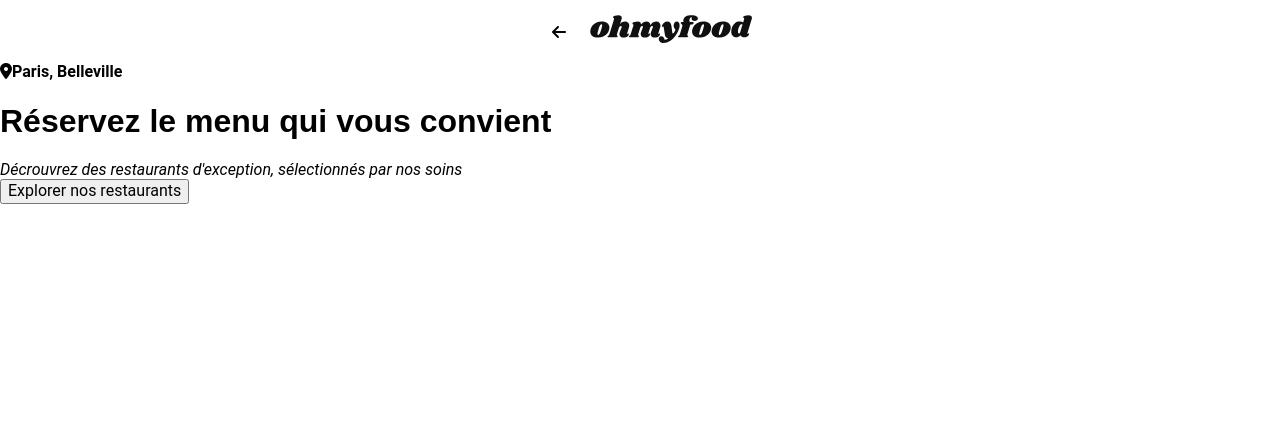
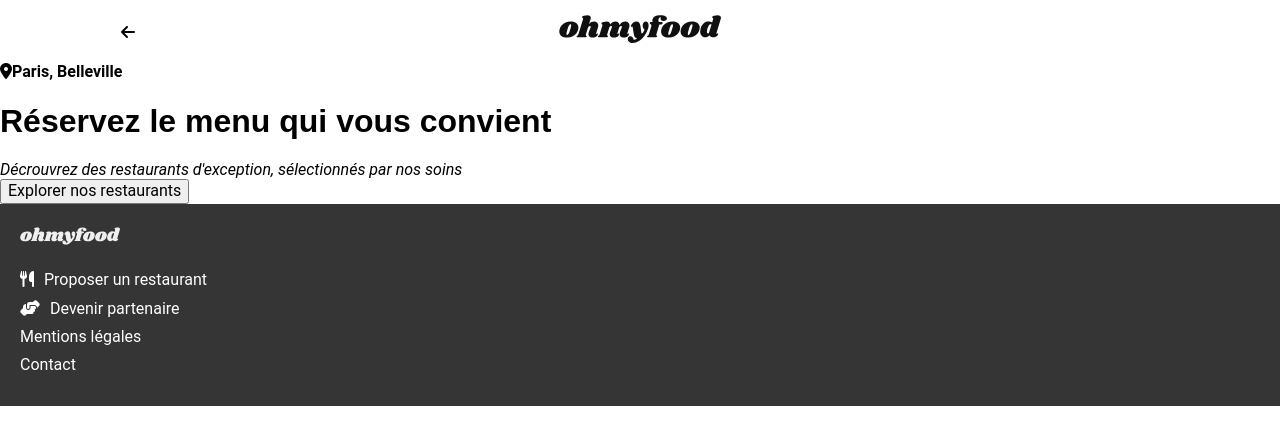
Before and after one commit to Grojeje/OC_Oh-my-food-P3-new, a website: page index.html in a window 1280 px wide. Drawn offline with Linux system fonts and the light colour scheme.

Commit message:
modified:   css/style.css 	modified:   css/style.css.map 	modified:   index.html 	modified:   sass/layout/_components.scss 	modified:   sass/layout/_footer.scss 	modified:   sass/layout/_header.scss

```diff
--- a/index.html
+++ b/index.html
@@ -14,7 +14,7 @@
                 <span class="back">
                     <i class="fa-solid fa-arrow-left"></i>
                 </span>
-                <span>
+                <span id="logo">
                     <img class="logo" src="images/logo/ohmyfood@2x.svg" alt="ALC" />
                 </span>
             </nav>
@@ -36,7 +36,19 @@
             </div>
         </main>
         <footer>
-
+            <span>
+                <img src="images/logo/ohmyfood@2x.svg" alt="ALC" />
+            </span>
+            <ul>
+                <li>
+                    <a href=""><i class="fa-solid fa-utensils"></i>Proposer un restaurant</a>
+                </li>
+                <li>
+                    <a href=""><i class="fa-solid fa-handshake-angle"></i>Devenir partenaire</a>
+                </li>
+                <li><a href="">Mentions légales</a></li>
+                <li><a href="">Contact</a></li>
+            </ul>
         </footer>
     </body>
 </html>
--- a/sass/layout/_components.scss
+++ b/sass/layout/_components.scss
@@ -3,13 +3,8 @@
 .back {
     width: 30px;
     height: 30px;
-    display: flex;
-    justify-content: center;
-    align-items: center;
 }
 .logo {
     width: 162px;
-    height: 44px;
-    position: relative;
-    left: 16px;
+    height: 36px;
 }
--- a/sass/layout/_footer.scss
+++ b/sass/layout/_footer.scss
@@ -0,0 +1,32 @@
+footer {
+    display: flex;
+    flex-direction: column;
+    padding-block: 10px;
+    padding-inline: 20px;
+    background-color: #353535;
+
+    img {
+        margin-top: 12px;
+        height: 20px;
+        width: 100px;
+        filter: invert(1);
+    }
+
+    ul {
+        padding-inline-start: 0px;
+        list-style-type: none;
+
+        li {
+            padding-block: 5px;
+
+            a {
+                color: white;
+                text-decoration: none;
+            }
+
+            i {
+                padding-right: 10px;
+            }
+        }
+    }
+}
--- a/sass/layout/_header.scss
+++ b/sass/layout/_header.scss
@@ -1,6 +1,16 @@
 .navbar {
-    display: flex;
+    display: grid;
+    grid-template-columns: repeat(5, 20%);
     align-items: center;
-    justify-content: center;
     height: 63px;
+    .back {
+        display: flex;
+        justify-content: center;
+        justify-self: center;
+        align-items: center;
+    }
+    #logo {
+        grid-column: 3;
+        justify-self: center;
+    }
 }
```
Also changed, not shown: css/style.css, 1 other file.
